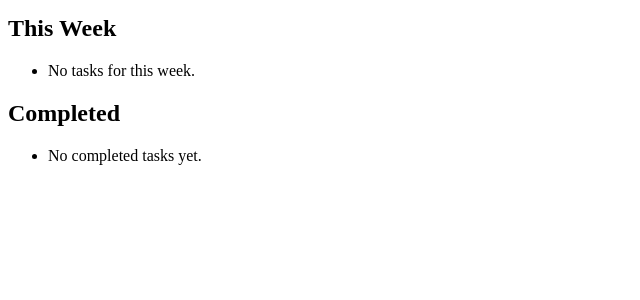
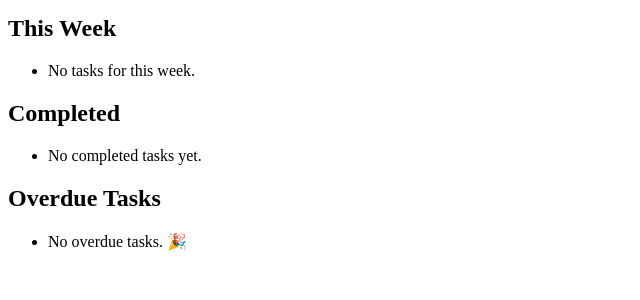
Before and after one commit to envynshit/TaskTracker, a Django app: page / in a window 1280 px wide. Shown: the part 309-609 px from the top of the page, without its empty margins (0-640 px from the left). Run offline with Django 5.2, Linux system fonts and the light colour scheme; a user stored in the database is signed in; data comes from the database, SQL or seed files in the repository; both versions use the stored data as it was after the commit.

Commit message:
Feature: Overdue tasks added

```diff
--- a/tracker/core/forms.py
+++ b/tracker/core/forms.py
@@ -27,9 +27,11 @@ class ReminderForm(ModelForm):
             'remind_at': forms.DateTimeInput(
                 attrs={'type': 'datetime-local'},
                 format='%Y-%m-%dT%H:%M',
-            ),
+            )
         }
 
     def __init__(self, *args, **kwargs):
+        user = kwargs.pop('user')
         super().__init__(*args, **kwargs)
+        self.fields['task'].queryset = Task.objects.filter(owner=user)
         self.fields['remind_at'].input_formats = ['%Y-%m-%dT%H:%M']
--- a/tracker/core/templates/core/dashboard.html
+++ b/tracker/core/templates/core/dashboard.html
@@ -53,5 +53,15 @@
       <li>No completed tasks yet.</li>
     {% endfor %}
   </ul>
+  <h2>Overdue Tasks</h2>
+  <ul>
+    {% for task in overdue_tasks %}
+      <li style="color: red">
+        {{ task.title }} – was due {{ task.due_date }}
+      </li>
+    {% empty %}
+      <li>No overdue tasks. 🎉</li>
+    {% endfor %}
+  </ul>
 </body>
 </html>
--- a/tracker/core/views.py
+++ b/tracker/core/views.py
@@ -28,30 +28,37 @@ def dashboard(request):
         due_date__gte=today,
         due_date__lte=today + timezone.timedelta(days=7)
     )
+
     tasks_completed = Task.objects.filter(owner=request.user, status='done')
     reminders = Reminder.objects.filter(
         task__owner=request.user,
         remind_at__gte=timezone.now(),
     ).order_by('remind_at')
 
+    overdue_tasks = Task.objects.filter(
+        owner=request.user,
+        status__in=['todo', 'in progress'],
+        due_date__lt=today,
+    )
+
     return render(request, 'core/dashboard.html', {
         'tasks_today': task_today,
         'tasks_week': tasks_week,
         'tasks_completed': tasks_completed,
         'reminders': reminders,
+        'overdue_tasks': overdue_tasks,
     })
 
 @login_required
 def reminder_create(request):
     if request.method == "POST":
-        form = ReminderForm(request.POST)
+        form = ReminderForm(request.POST, user=request.user)
         if form.is_valid():
             reminder = form.save(commit=False)
-            reminder.task.owner = request.user
             reminder.save()
             return redirect('dashboard')
     else:
-        form = ReminderForm()
+        form = ReminderForm(user=request.user)
     return render(request, 'core/reminder_form.html', {'form': form})
 
 @login_required
```
Also changed, not shown: tracker/db.sqlite3.
